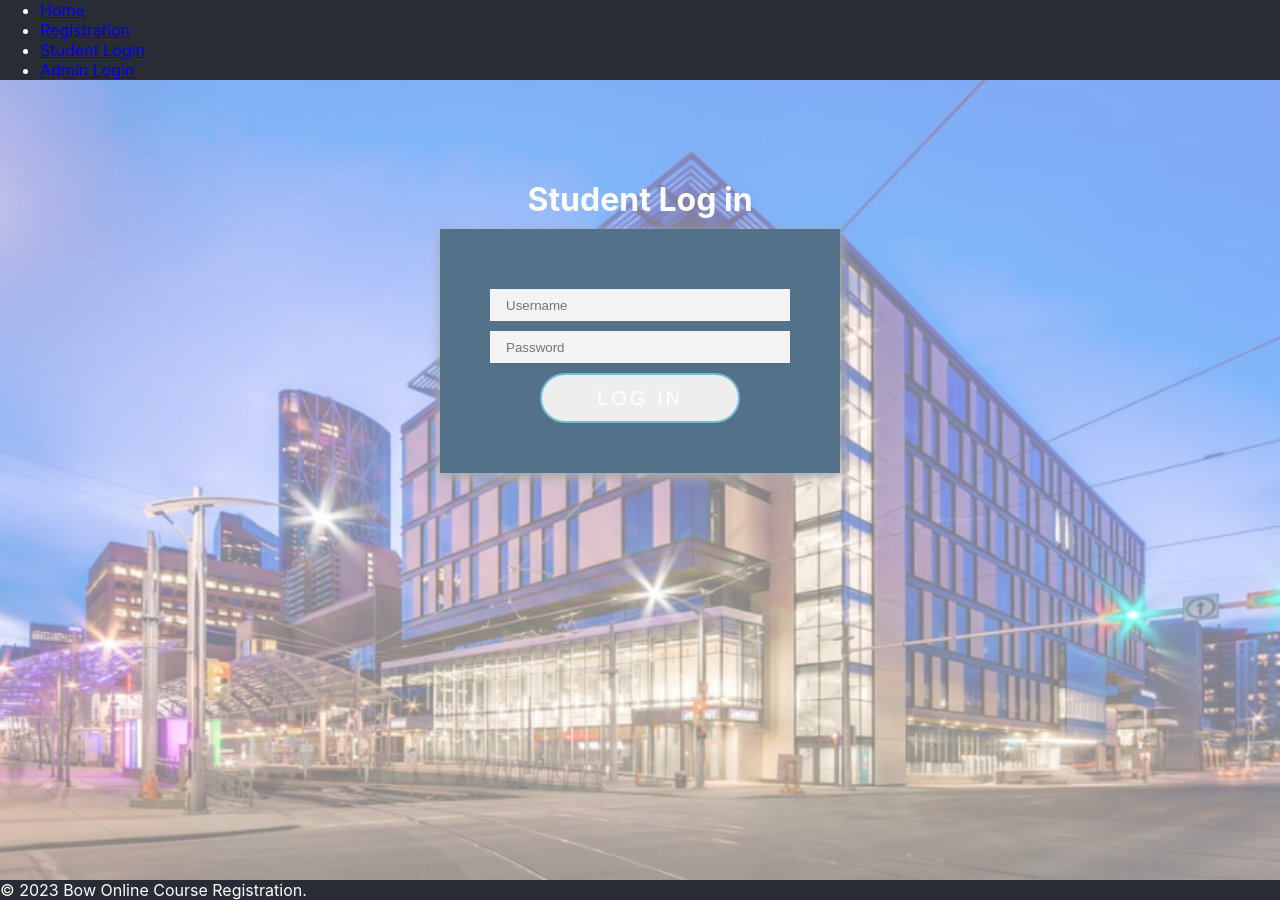
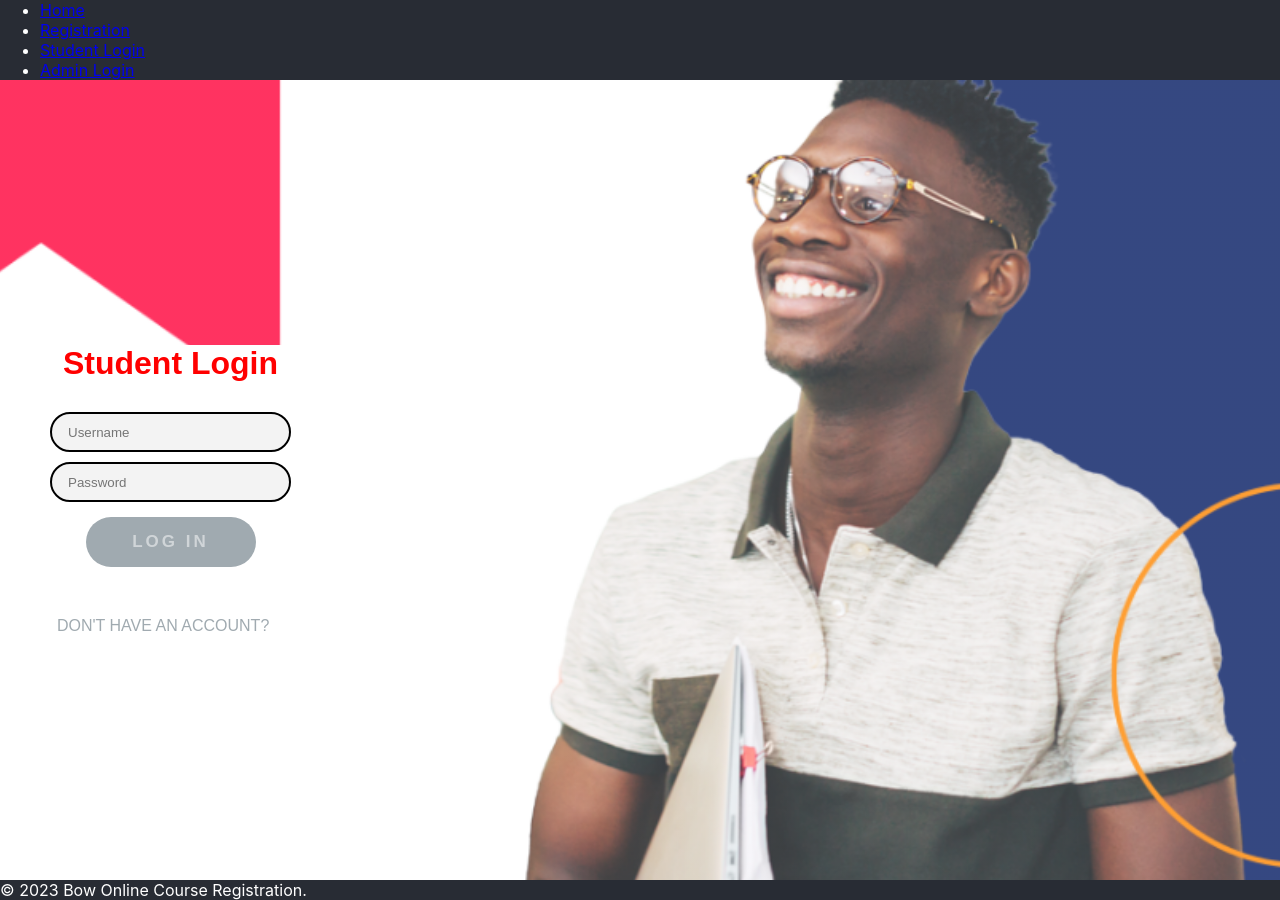
Before and after one commit to JoannaA21/course_registration_system, a React (Create React App) app in the folder a1/: page /login in a window 1280 px wide. Built offline with nearby package versions, Linux system fonts and the light colour scheme.

Commit message:
- Added admin users - Styled log in

```diff
--- a/a1/src/components/Login.js
+++ b/a1/src/components/Login.js
@@ -57,13 +57,14 @@ export const Login = () => {
     if (window.location.pathname === '/login') {
         return(
         <>
+            <div className="Login">
+                <form>
+                <h1>Student Login</h1>
+                    <input type='text' onChange={handleChangeForStudent} name='username' placeholder='Username'/>
+                    <input type='password'  onChange={handleChangeForStudent} name='password' placeholder='Password'/>
+                    <button type="submit"  onClick={handleSubmitForStudent}>Log In</button>
 
-            <div className="Login">
-                <h1>Student Log in</h1>
-                <form>
-                    <input type='text' onChange={handleChangeForStudent} name='username' placeholder='Username'/>
-                    <input type='password' onChange={handleChangeForStudent} name='password' placeholder='Password'/>
-                    <button type="submit" onClick={handleSubmitForStudent}>Log In</button>
+                    <a href="/registration" className="noAccount">Don't have an account?</a>
                 </form>
             </div>
         </>
@@ -73,9 +74,9 @@ export const Login = () => {
         return(
         <>
             <div className="Login">
-                <h1>Admin Log in</h1>
                 <form>
-                    <input type='text' onChange={handleChangeForAdmin} name='username' placeholder='Username'/>
+                <h1>Admin Login</h1>
+                    <input type='text' className="vsbl" onChange={handleChangeForAdmin} name='username' placeholder='Username'/>
                     <input type='password' onChange={handleChangeForAdmin}  name='password' placeholder='Password'/>
                     <button type="submit" onClick={handleSubmitForAdmin}>Log In</button>
                 </form>
--- a/a1/src/components/RegisterStudent.js
+++ b/a1/src/components/RegisterStudent.js
@@ -45,6 +45,7 @@ export const Registration = () =>{
             <input type='text' id='' value={student.lname} name='lname' onChange={handleData} placeholder='Last name'/>
             <input type='text' id='' value={student.email} name='email' onChange={handleData} placeholder='Email'/>
             <input type='number' id='' value={student.phone} name='phone' onChange={handleData} placeholder='Phone number'/>
+            <label className="dob">Date of Birth</label>
             <input type='date' id='' value={student.dob} name='dob' onChange={handleData} placeholder='Date of Birth'/>
             <input type='text' id='' value={student.department} name='department' onChange={handleData} placeholder='Department'/>
             <input type='text' id='' value={student.program} name='program' onChange={handleData} placeholder='Program'/>
--- a/a1/src/components/adminUsers.js
+++ b/a1/src/components/adminUsers.js
@@ -1,2 +1,8 @@
 export const AdminUsers =
-    [{"fname":"Jo","lname":"Ap","username":"mojojo","password":"123456"}, {"fname":"Banks","lname":"Ma","username":"bababa","password":"12345"}]
+    [
+        {"fname":"Tigist","lname":"Beshy","username":"TB123","password":"TB123"},
+        {"fname":"Fairbanks","lname":"Magtibang","username":"FM123","password":"FM123"},
+        {"fname":"Jozel","lname":"Surro","username":"JS123","password":"JS123"},
+        {"fname":"Joanna","lname":"Apellido","username":"JA123","password":"JA123"},
+        {"fname":"Denis","lname":"Onu","username":"DO123","password":"DO123"},
+    ]
--- a/a1/src/components/common/Footer.js
+++ b/a1/src/components/common/Footer.js
@@ -1,6 +1,7 @@
 import React from 'react';
 
 function Footer() {
+
   return (
     <footer>
       <p>&copy; {new Date().getFullYear()} Bow Online Course Registration.</p>
--- a/a1/src/css/Login.css
+++ b/a1/src/css/Login.css
@@ -3,7 +3,7 @@
 }
 
 .Login {
-  background-image: linear-gradient(to right, rgba(255, 255, 255, 0.5) 0 100%), url(./BVC.png);
+  background-image: linear-gradient(to right, rgba(255, 255, 255, 0.2) 0 50%), url(./studentPage.png);
   height: 100vh;
   background-position: center;
   background-repeat: no-repeat;
@@ -11,12 +11,11 @@
 }
 
 .Login form {
-  width: 300px;
-  margin: 0 auto;
-  background-color: #537188;
-  padding: 50px 50px;
-  box-shadow: 1px 4px 10px 1px #aaa;
+  width: 241px;
+  background-color: white;
+  padding: 0 50px ;
   font-family: sans-serif;
+  transform: translate(0, 265px);
 }
 
 .Login form * {
@@ -25,21 +24,24 @@
 
 .Login h1 {
   text-align: center;
-  padding-top: 100px;
-  margin-bottom: 10px;
+  margin:auto 0;
+  margin-bottom: 30px;
+  color: red;
 }
 
 .Login form input[type=text], input[type=password]{
   display: block;
-  height: 32px;
+  height: 40px;
   padding: 6px 16px;
   width: 100%;
-  border: none;
+  border: 2px solid black;
   background-color: #f3f3f3;
   margin-top: 10px;
+  border-radius: 100px;
+  opacity:unset;
 }
 
-.Login  form button[type=submit] {
+/* .Login  form button[type=submit] {
   width: 200px;
 	height: 50px;
 	text-transform: uppercase;
@@ -60,4 +62,62 @@
 .Login form button[type=submit]:hover{
 	background: white;
   color:#192655;
+} */
+
+.Login  form button[type=submit] {
+  background-color: #a0aab0;
+  color: rgba(256,256,256,0.5);
+  border:0;
+  border-radius: 100px;
+  display: block;
+  margin: 15px auto 50px;
+  padding: 15px 45px;
+  width: 170px;
+  font-size: 17px;
+  font-weight: bold;
+  cursor: pointer;
+  visibility: visible;
+  text-transform: uppercase;
+  letter-spacing: 3px;
+  -webkit-transition: all .3s ease;
+
+  &:hover {
+    transition: all .3s ease;
+    /* background-color: rgba(20, 20, 20, 0.8); */
+    background-color: black;
+    color: white;
+    line-break: normal;
+  }
 }
+
+
+.ORregister{
+  text-decoration: none;
+  color: grey;
+  /* text-align: center; */
+margin: 0 auto;
+}
+
+.noAccount{
+  /* background-color: #a0aab0; */
+  color: rgba(256,256,256,0.5);
+  color:#a0aab0;
+  border: 0;
+  border-radius: 100px;
+  text-align: center;
+  width: 120px;
+  text-decoration: none;
+  margin: 10px auto;
+  padding: 7px 7px;
+  cursor: pointer;
+  visibility: visible;
+  text-transform: uppercase;
+
+  &:hover {
+    /* transition: all .3s ease; */
+    /* background-color: rgba(20, 20, 20, 0.8); */
+    background-color: black;
+    color: white;
+    line-break: normal;
+  }
+}
--- a/a1/src/css/Register.css
+++ b/a1/src/css/Register.css
@@ -4,7 +4,7 @@
 
 .RegisterStudent-component {
   background-image: linear-gradient(to right, rgba(255,255,255, 0.5) 0 100%), url(./BVC.png);
-  height: 100vh;
+  height: 110vh;
   background-position: center;
   background-repeat: no-repeat;
   background-size: cover;
@@ -17,6 +17,7 @@
     padding: 30px 50px 25px;
     box-shadow: 1px 4px 10px 1px #aaa;
     font-family: sans-serif;
+    border-radius: 20px;
   }
 
   .RegisterStudent-component  form * {
@@ -40,10 +41,20 @@
     width: 100%;
     border: none;
     background-color: #f3f3f3;
+    border-radius: 100px;
+  }
+
+  .dob {
+    background-color: white;
+    color: grey;
+    height: 32px;
+    padding: 6px 16px;
+    border-radius: 100px;
+    font-size: small;
   }
 
 
-  .RegisterStudent-component  form button[type=submit] {
+  /* .RegisterStudent-component  form button[type=submit] {
   width: 200px;
 	height: 50px;
 	text-transform: uppercase;
@@ -51,7 +62,6 @@
 	color: white;
 	letter-spacing: 3px;
 	border-radius: 100px;
-	/* background: rgba(255,255,255,.2); */
   background: #EEEEEE;
 	border: 2px solid #72bcd4 ;
 	outline: none;
@@ -64,4 +74,29 @@
 .RegisterStudent-component form button[type=submit]:hover{
 	background: white;
   color:#192655;
+} */
+
+.RegisterStudent-component form button[type=submit] {
+  background-color: #577790;
+  color: rgba(256,256,256,0.3);
+  border:0;
+  border-radius: 100px;
+  display: block;
+  margin: 15px auto;
+  padding: 15px 45px;
+  width: 200px;
+  font-size: 17px;
+  font-weight: bold;
+  cursor: pointer;
+  opacity: 1;
+  visibility: visible;
+  text-transform: uppercase;
+  letter-spacing: 3px;
+  -webkit-transition: all .3s ease;
+
+  &:hover {
+    transition: all .3s ease;
+    background-color: rgba(20, 20, 20, 0.8);
+    color: white;
+  }
 }
--- a/a1/src/css/Role.css
+++ b/a1/src/css/Role.css
@@ -23,6 +23,7 @@
 .role-component h1{
     text-align: center;
     padding-top: 150px;
+    margin-bottom: 10px;
     letter-spacing: 3px;
     font-size: 40px;
 }
```
Also changed, not shown: a1/src/css/BVCLogo.png (added), a1/src/css/studentPage.png (added).
